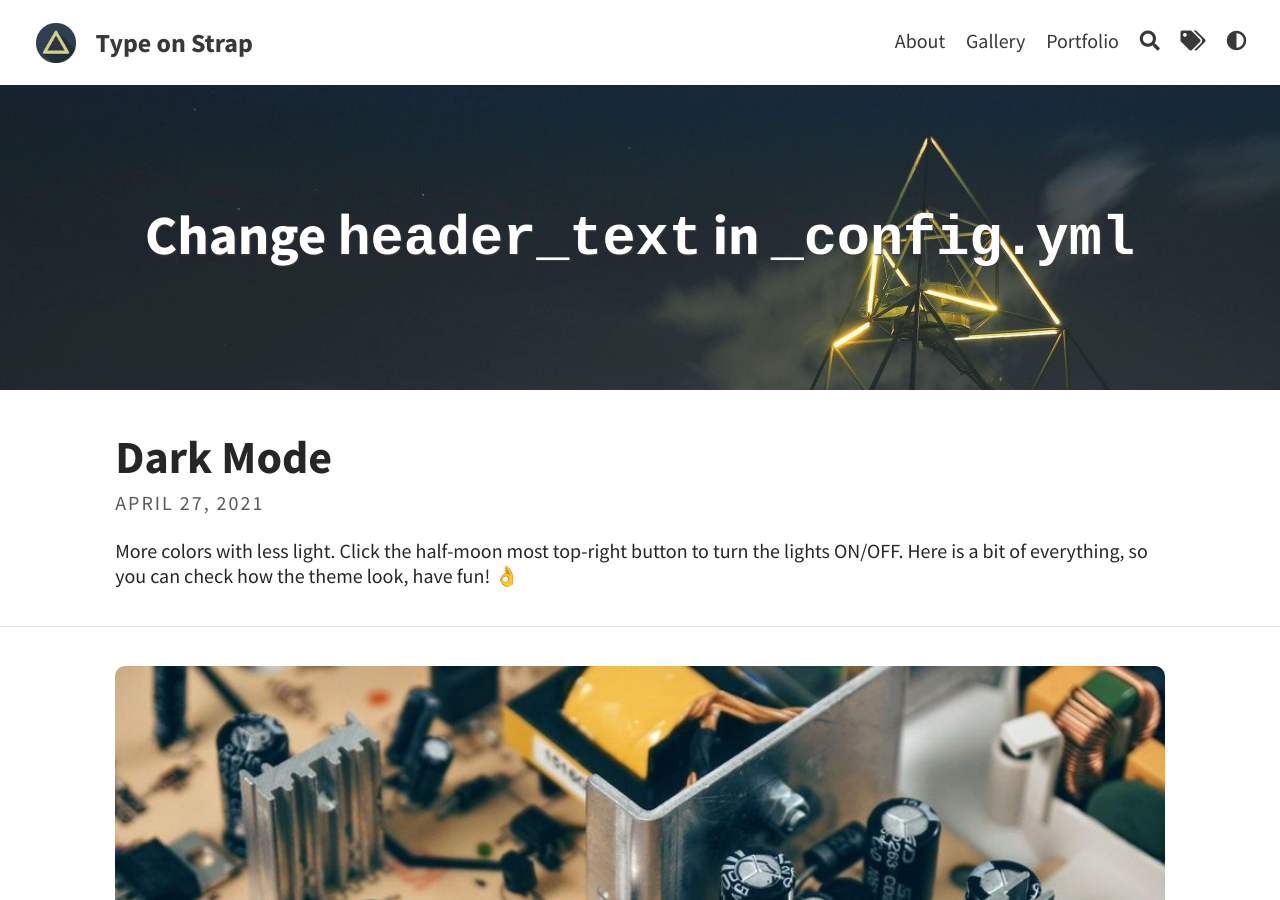
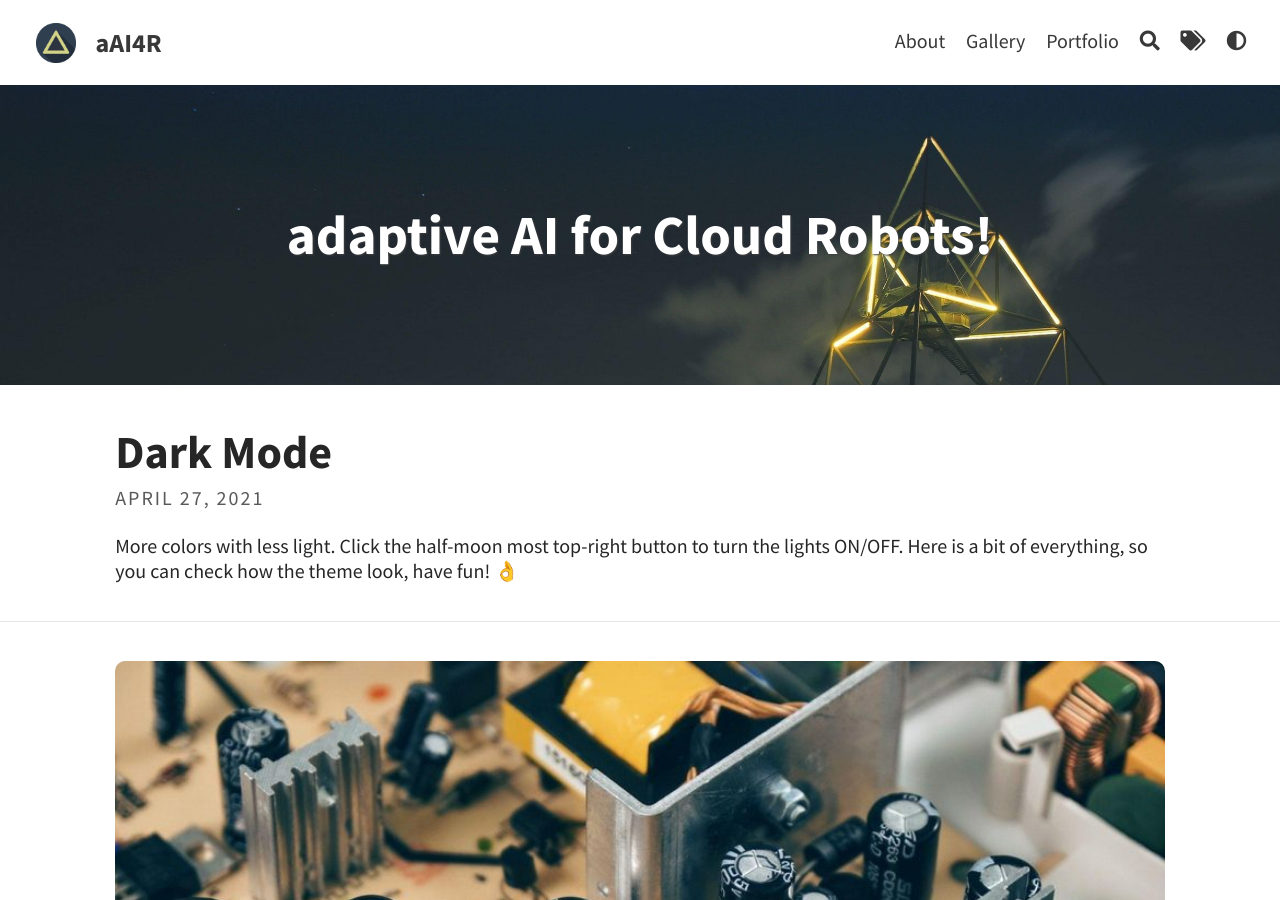
Before and after one commit to aai4r/aai4r.github.io, a Jekyll site: the page built from index.html, in a window 1280 px wide and 900 px high. Built offline with Jekyll 4.4.1, drawn with Linux system fonts in a browser that asks for light colours; the list of posts is cut into pages by our own code; some of the changed text lies outside the part shown.

Commit message:
updated with site information

```diff
--- a/_config.yml
+++ b/_config.yml
@@ -3,17 +3,17 @@ baseurl: ""
 url: "https://aai4r.github.io"
 
 # THEME-SPECIFIC CONFIGURATION
-title: Type on Strap                                    # site's title
-description: "Hompage for AAI4R(Adaptive AI for Robots Project)"      # used by search engines
+title: aAI4R                                    # site's title
+description: "Hompage for aAI4R(adaptive AI for Cloud Robots Project)"      # used by search engines
 avatar: assets/img/triangle.png                         # Empty for no avatar in navbar
 favicon: assets/favicon.ico                             # Icon displayed in the tab
 
 # Header and footer text
-header_text: Change <code>header_text</code> in <code>_config.yml</code>  # Change Blog header text
+header_text: adaptive AI for Cloud Robots!  # Change Blog header text
 header_feature_image: assets/img/header/triangular.jpeg
 header_feature_image_responsive: true
 footer_text: >
-  Powered by <a href="https://jekyllrb.com/">Jekyll</a> with <a href="https://github.com/sylhare/Type-on-Strap">Type on Strap</a>
+  Copyright <a href="https://www.etri.re.kr">ETRI</a> 2022, Powered by <a href="https://jekyllrb.com/">Jekyll</a> with <a href="https://github.com/sylhare/Type-on-Strap">Type on Strap</a>
 
 # Blog
 excerpt: true                                           # Or "truncate" (first 250 characters), "false" to disable
--- a/_data/icons.yml
+++ b/_data/icons.yml
@@ -6,7 +6,7 @@ calendly:
 dribbble:
 facebook:
 flickr:
-github: sylhare
+github: aai4r
 gitlab:
 google-scholar:   # e.g. "WXAAOb0AAAAJ"
 instagram:
```
Also changed, not shown: _data/social.yml (+6 -6 lines).
